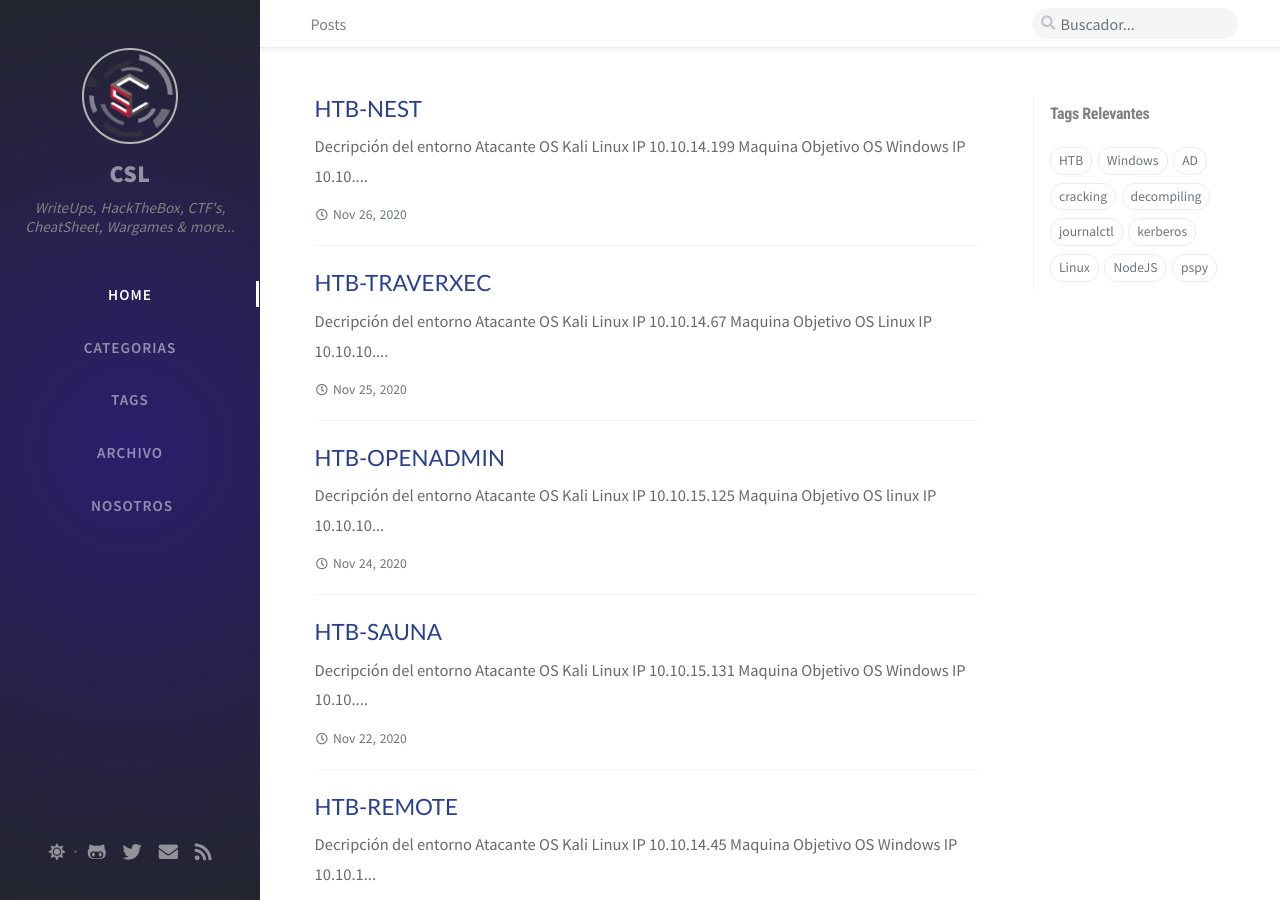
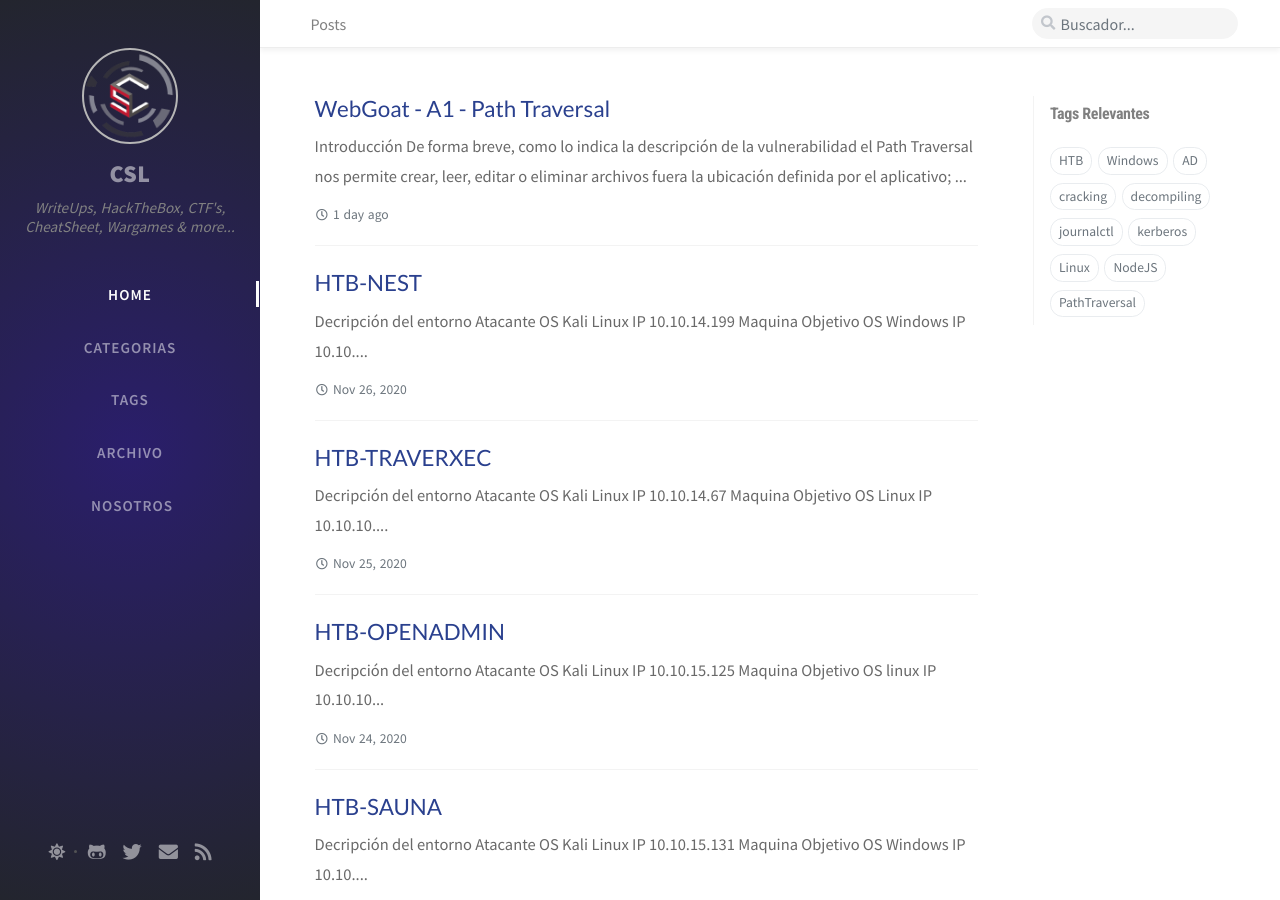
Before and after one commit to CSL-LABS/CSL-LABS.github.io, a Jekyll site: the page built from index.html, in a window 1280 px wide and 900 px high. Built offline with Jekyll 4.4.1, drawn with Linux system fonts in a browser that asks for light colours; nearby versions of some CDN libraries; the list of posts is cut into pages by our own code; comment, search, counter and statistics services are not loaded; some of the changed lines change nothing that is shown.

Commit message:
WebGoat - A1 Path Traversal

````diff
--- /dev/null
+++ b/_posts/2021-01-07-webgoat-a1-path-traversal.md
@@ -0,0 +1,200 @@
+---
+title: WebGoat - A1 - Path Traversal
+author: Christian Gutierrez
+date: 2021-01-07 14:10:00 -0500
+categories: [WebGoat, A1]
+tags: [PathTraversal]
+image: /assets/webgoat/A1/3_path_traversal/portada.PNG
+---
+## Introducción
+De forma breve, como lo indica la descripción de la vulnerabilidad el **Path Traversal** nos permite crear, leer, editar o eliminar archivos fuera la ubicación definida por el aplicativo; Algunos posibles escenarios de explotación son los siguientes:
+
+- Enumeración de archivos internos:
+    - Pensemos en un aplicativo que retorna un mensaje de existencia como _"No es posible leer el archivo"_ cuando se intenta crear un archivo en una ruta por ejemplo como: ``../../ultra_secreto.txt``, esto nos permite realizar ataques por diccionario con nombres comunes, alternando entre directorios ``../``.
+
+- Sobrescribir un archivo interno:
+    - La manera más directa de ver el impacto, es cuando además de la ruta de creación, también controlamos el nombre con el que se almacena el archivo, por lo que podemos sobrescribir componentes internos; un ejemplo sería identificar la ruta del ``index.php`` y resubir un archivo con el mismo nombre ``../../index.php`` y que en su contenido se incluya algún tipo de sniffer para el formulario login.
+
+- Eliminar un archivo interno:
+    - Evidentemente, si podemos sobrescribir un archivo podemos eliminarlo o llevar su contenido a "vacio", posibilitando la eliminación de componentes de seguridad o de core que afecten el aplicativo. Un caso sería cuando se controla la ruta y el nombre, pero existe un filtro de contenido que evita la inclusión de código, se puede inyectar un archivo vacio o con información basura.
+
+- Lectura de archivos internos:
+    - Manipulando las rutas mediante los saltos de directorio ``../`` y ``..\`` en una funcionalidad de lectura, es posible acceder al contenido de archivos internos de alta criticidad, como por ejemplo: web.config, .htaccess, config.php, wp-config.php, etc...
+
+## Path Traversal - #2
+
+![Ejercicio #2](/assets/webgoat/A1/3_path_traversal/01_ejercicio_2.png)
+_Ejercicio #2_
+
+Se tiene un formulario común de actualización de perfil de usuario, en el que se puede subir una imagen/foto/avatar, y además se indican 3 parametros a rellenar, que vistos desde la herramienta ```BurpSuite``, se envian al aplicativo los siguientes datos:
+- ``uploadFile``
+- ``fullName``
+- ``email``
+- ``password``
+
+Como consejo general, se recomienda primero ver el comportamiento de las funcionalidades, la información enviada y la información que se recibe para tomarlo como base y así identificar de forma sencilla cambios o comportamientos que se enlazan a los ataques que inyectamos.
+
+![Paquete Inicial](/assets/webgoat/A1/3_path_traversal/01_paquete_inicial.png)
+_Paquete Inicial_
+
+Para este ejemplo se ingreso como nombre **test**; de la respuesta se pueden deducir varias cosas:
+1. El archivo se almacenará bajo el nombre agregado en el parámetro ``fullName``.
+2. Aunque inicialmente se almacena con una extensión, se puede agregar en el ``fullname``.
+3. No hay un filtro ni ninguna regla que nos obligue a subir archivos de IMAGEN o algo particular.
+
+Teniendo lo anterior en mente, se realiza la prueba básica de agregar al futuro nombre el archivo un salto de directorio ``../`` y comprobar si la aplicación fija los archivos a un directorio destino, y si el aplicativo cuenta con filtros de este tipo de caracteres:
+
+![Reto Superado](/assets/webgoat/A1/3_path_traversal/01_vulnerabilidad_pasada.png)
+_Reto Superado_
+
+Como se observa de la respuesta, hemos pasado el reto ;)... sin embargo, veamos a nivel de código qué sucede:
+- [**Código base de la lección Path Traversal**](https://github.com/WebGoat/WebGoat/tree/develop/webgoat-lessons/path-traversal/src/main/java/org/owasp/webgoat/path_traversal)
+
+Veremos únicamente el código afectado, pero puedes profundizar en el enlace anterior, accedienco a ``ProfileUploadBase.java``.
+
+```java
+@PostMapping(value = "/PathTraversal/profile-upload", consumes = ALL_VALUE, produces = APPLICATION_JSON_VALUE)
+@ResponseBody
+public AttackResult uploadFileHandler(@RequestParam("uploadedFile") MultipartFile file, @RequestParam(value = "fullName", required = false) String fullName) {
+    return super.execute(file, fullName);
+}
+```
+Como se observa solo se requieren los parametros ``uploadedFile`` y ``fullName``, los cuales no tienen ningún proceso de filtrado o saneamiento, estos se pasan directamente a la funcionalidad [execute()](https://github.com/WebGoat/WebGoat/blob/60c7fdd0dbcbc09aaa22f5c772666c716344f8cf/webgoat-lessons/path-traversal/src/main/java/org/owasp/webgoat/path_traversal/ProfileUploadBase.java#L26) que se encarga de almacenar el archivo el directorio ``"/PathTraversal/" + webSession.getUserName()``, por lo cual, al inyectar el payload en ``fullName`` se logra activar la vulnerabilidad.
+
+
+# Path Traversal - #3
+
+El problema nos indica que el desarrollador ha solucionado la vulnerabilidad, por lo que debemos encontrar otro vector para explotarla. De nuevo revisamos los datos enviados y recibidos.
+
+![Paquete Inicial](/assets/webgoat/A1/3_path_traversal/02_paquete_inicial.png)
+_Paquete Inicial_
+
+Un punto importante es que ahora la funcionalidad que se consume es ``/profile-upload-fix``, y la primera prueba a intentar es replicar la vulnerabilidad anterior, para verificar si ha sido mitigada.
+
+Ahora que sabemos que ha sido mitigada, nos planteamos varios escenarios o soluciones, se pudo implementar:
+- Una fijación de directorio.
+- Un filtrado de caracteres.
+- Un cambio de nombre del archivo final, por uno aleatorio o estatico.
+
+Existen varias opciones, unas más seguras que otras. Pero recordemos el enunciado del problema y la literalidad y falta de contexto con que se le indica un error a un desarrollador; En muchos casos si me piden solucionar un fallo X no hay tiempo para pensar en XY o XZ, es por esto que al aplicar una mitigación sin un conocimiento general o técnico de la vulnerabilidad se puede incurrir en la creación de una brecha nueva.
+
+> Si me piden eliminar los caracteres ``../``, yo lo hago.
+> Desarrollador, 2021 :v
+
+Imaginemos que una de las opciones para hacer la eliminación es utilizar una funcionalidad de ``replace("../", "")`` en donde no hay cabida para los caracteres que explotan la vulnerabilidad inicial, sin embargo, no se contemplo la inyección de payload ofuscados o pre-construidos.
+- ..**../**/
+
+Si inyectamos la cadena anterior, el filtro solo detectará y reemplazará la parte central donde encuentra el patrón, no obstante, al eliminarlo o reemplazarlo por vacio "", la unión de la cadena restante resulta nuevamente en el payload malicioso.
+
+- ..**../**/..**../**/etc/passwd
+- ../../etc/passwd
+
+Pongamoslo en practica:
+
+![Reto Superado](/assets/webgoat/A1/3_path_traversal/02_vulnerabilidad_pasada.png)
+_Reto Superado_
+
+La utilización de funcionalidades de ``replace`` se es susceptible a estos comportamientos en que se inyectan payload's pre-construidos, ya que no es usual encontrar que estas funcionalidades sean iterativas hasta identificar que no estan los caracteres maliciosos. Ahora veamos el código fuente:
+- [**Código Path Traversal ProfileUploadFix**](https://github.com/WebGoat/WebGoat/blob/develop/webgoat-lessons/path-traversal/src/main/java/org/owasp/webgoat/path_traversal/ProfileUploadFix.java)
+
+```java
+@PostMapping(value = "/PathTraversal/profile-upload-fix", consumes = ALL_VALUE, produces = APPLICATION_JSON_VALUE)
+@ResponseBody
+public AttackResult uploadFileHandler(
+        @RequestParam("uploadedFileFix") MultipartFile file,
+        @RequestParam(value = "fullNameFix", required = false) String fullName) {
+    return super.execute(file, fullName != null ? fullName.replace("../", "") : "");
+}
+```
+
+El código es bastante simple, se identifica el comportamiento que habiamos previsto y se observa que únicamente es aplicado al parametro ```fullName```.
+
+# Path Traversal - #4
+
+La descripción del reto nos indica que el desarrollador esta aburrido con este error y como se da en el parametro ``fullName``, decide no utilizarlo. (¿En principio, por qué lo usaba :| ?). Como es costumbre, debemos verificar sí en realidad se realizo la mitigación.
+
+![Paquete Inicial](/assets/webgoat/A1/3_path_traversal/03_paquete_inicial.png)
+_Paquete Inicial_
+
+Revisando la respuesta con detenimiento efectivamente ya no hace uso del dato inyectado en ``fullName``, pero entonces ¿De dónde saca el nombre de la imagen?.
+- Vemos que el nombre con el que se guarda la imagen es el original de la imagen.
+- Ahora archivo es almacenado con extensión.
+- ¿Hay algún filtro de tipo de archivo? ¿Podemos subir cualquier archivo?.
+
+En este reto se explota un error muy común en los aplicativos:
+> !Todo lo enviado por el cliente es manipulable y debe ser validado¡
+
+Así que nuestro desarrollador cree que al utilizar directamente el nombre del archivo se mitiga la vulnerabilidad por que estos no pueden contener código malicioso o no pueden ser manipulados. Ya veremos que no es así.
+
+![Reto Superado](/assets/webgoat/A1/3_path_traversal/03_vulnerabilidad_pasada.png)
+_Reto Superado_
+
+Esta vez el payload va en el parametro a ``uploadedFileRemoveUserInput`` el cual transporta el cuerpo de la imagen/archivo que se intenta subir, así pues el aplicativo no aplica filtros sobre este parametro y lo inyecta a la ruta donde se almacenará.
+
+Ahora veamos el código fuente:
+- [**Código Path Traversal ProfileUploadRemoveUserInput**](https://github.com/WebGoat/WebGoat/blob/develop/webgoat-lessons/path-traversal/src/main/java/org/owasp/webgoat/path_traversal/ProfileUploadRemoveUserInput.java)
+
+```java
+@PostMapping(value = "/PathTraversal/profile-upload-remove-user-input", consumes = ALL_VALUE, produces = APPLICATION_JSON_VALUE)
+@ResponseBody
+public AttackResult uploadFileHandler(@RequestParam("uploadedFileRemoveUserInput") MultipartFile file) {
+    return super.execute(file, file.getOriginalFilename());
+}
+```
+
+Efectivamente el aplicativo realiza la lectura del nombre del archivo directamente de las propiedades del objeto ``file`` y, lo ejecuta sin validación o filtrado, por lo que es vulnerable.
+
+
+# Path Traversal - #5
+
+![Ejercicio #2](/assets/webgoat/A1/3_path_traversal/04_ejercicio_5.png)
+_Ejercicio #2_
+
+Este nuevo reto nos indica que debemos leer el archivo ``path-traversal-secret.jpg``, pero aparentemente no contamos con ninguna funcionalidad ni formulario en el cual inyectar el ataque, solo tenemos gaticos tiernos.
+
+Aunque en el paquete enviado no aparecen parametros que podamos inyectar, se identifica algo "raro" en las cabeceras de respuesta:
+
+![Paquete Inicial](/assets/webgoat/A1/3_path_traversal/04_paquete_inicial.png)
+_Paquete Inicial_
+
+Vemos que la cabecera ``location`` contiene información del uso de un parametro ``id`` en la funcionalidad, así que presumimos se puede usar para realizar nuestro ataque, pero tenemos los siguientes inconvenientes:
+
+- Al utilizar los caracteres ``..`` y ``/`` nos retorna un mensaje de error indicando que son caracteres no validos.
+
+Para que nuestro desarrollador a tomado medidas y ahora filtra los caracteres corruptos por separado. Entonces ¿Cómo podemos evadir el filtro si ambos caracteres estan betados?
+
+Vamos a utilizar una técnicas de cambio de codificación, en la que enviamos el mismo contenido pero en una presentación distinta y así evitamos que el filtro detecte los caracteres que intentamos inyectar.
+
+- ``../``
+- ``%2e%2e%2f``
+
+Para este caso los payloads anteriores son equivalentes ya que representan lo mismo, el primero se encuentra en representación ASCII habitual y, el segundo esta codificado en URL; La diferencia es que la presentación en URL no contiene los caracteres invalidos que nos indica la aplicación y nos permitirá realizar el ataque.
+
+![Primera Inyeccion de Payload](/assets/webgoat/A1/3_path_traversal/04_primera_inyeccion.png)
+_Primera Inyeccion de Payload_
+
+Vemos un comportamiento distintos que nos lista el contenido del directorio ``../``, así que debemos buscar el archivo ``path-traversal-secret.jpg`` e intentamos acceder a más subdirectorios.
+
+![Reto Superado](/assets/webgoat/A1/3_path_traversal/04_payload_final.png)
+_Reto Superado_
+
+- ``id  = ../../ path-traversal-secret``
+- ``id  = %2e%2e%2f%2e%2e%2fpath-traversal-secret``
+
+Ahora veamos el código fuente:
+- [**Código Path Traversal ProfileUploadRemoveUserInput**](https://github.com/WebGoat/WebGoat/blob/develop/webgoat-lessons/path-traversal/src/main/java/org/owasp/webgoat/path_traversal/ProfileUploadRetrieval.java)
+
+
+Condición de filtrado:
+```java
+if (queryParams != null && (queryParams.contains("..") || queryParams.contains("/"))) {
+    return ResponseEntity.badRequest().body("Illegal characters are not allowed in the query params");
+}
+```
+
+Una vez de pasa la condición anterior, se procede a enviar el nombre a la funcionalidad que crea el archivo:
+
+```java
+var id = request.getParameter("id");
+var catPicture = new File(catPicturesDirectory, (id == null ? RandomUtils.nextInt(1, 11) : id) + ".jpg");
+```
````
Also changed, not shown: _posts/2020-11-26-htb-nest.md (+1 -0 lines), assets/webgoat/A1/3_path_traversal/01_ejercicio_2.png (added), assets/webgoat/A1/3_path_traversal/01_paquete_inicial.png (added), assets/webgoat/A1/3_path_traversal/01_vulnerabilidad_pasada.png (added), assets/webgoat/A1/3_path_traversal/02_paquete_inicial.png (added), assets/webgoat/A1/3_path_traversal/02_vulnerabilidad_pasada.png (added), assets/webgoat/A1/3_path_traversal/03_paquete_inicial.png (added), assets/webgoat/A1/3_path_traversal/03_vulnerabilidad_pasada.png (added), assets/webgoat/A1/3_path_traversal/04_ejercicio_5.png (added), assets/webgoat/A1/3_path_traversal/04_paquete_inicial.png (added), assets/webgoat/A1/3_path_traversal/04_payload_final.png (added), assets/webgoat/A1/3_path_traversal/04_primera_inyeccion.png (added), assets/webgoat/A1/3_path_traversal/portada.PNG (added).
